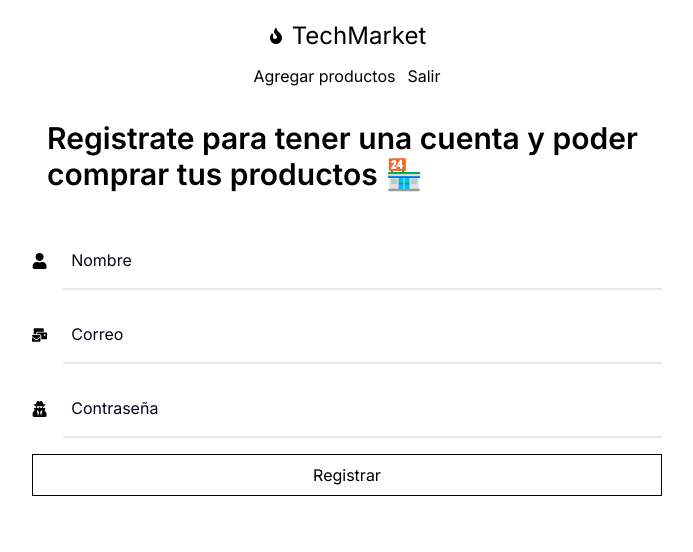
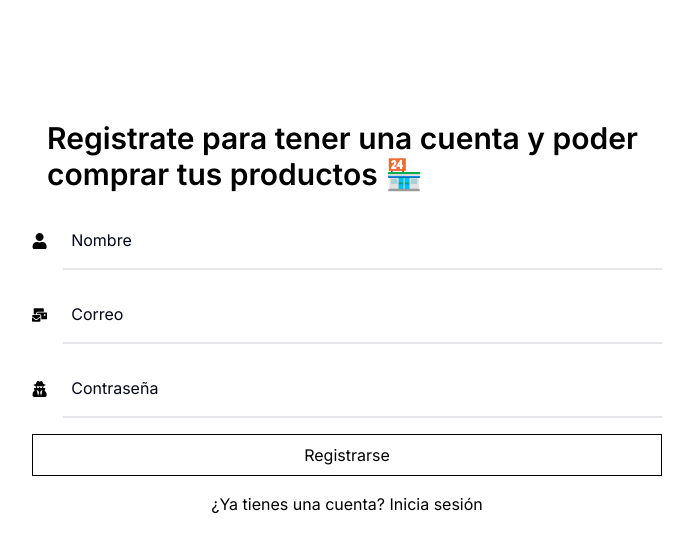
Before and after one commit to Oliver-G-R/tech-marker, a Next.js app: page /SignUp in a window 1280 px wide. Shown: the top 552 px of the page, without its empty margins (293-986 px from the left). Built offline with nearby package versions, Linux system fonts and the light colour scheme.

Commit message:
add: service and component auth, move folder to rc

```diff
--- /dev/null
+++ b/src/app/SignIn/page.tsx
@@ -0,0 +1,25 @@
+"use client";
+
+import { FormAuth } from "@/components/FormAuth";
+import Link from "next/link";
+import { FormEvent } from "react";
+
+export default function SignIn () {
+  return (
+      <main className="global-container">
+        <div className="mt-[100px] flex  flex-col items-center justify-center">
+          <h1 className=" font-semibold text-3xl w-[600px]">
+            Inicia sesión
+          </h1>
+
+          <FormAuth
+            typeForm="login"
+          />
+
+          <span className=" mt-4">
+            ¿Aún no tienes una cuenta? <Link href="/SignUp">Registrate</Link>
+          </span>
+        </div>
+      </main>
+  )
+}
--- a/src/app/SignUp/page.tsx
+++ b/src/app/SignUp/page.tsx
@@ -1,8 +1,7 @@
 'use client';
-
 import { FormEvent } from "react";
-import { HeaderNav } from "../components/HeaderNav";
-import { FaUser, FaMailBulk, FaUserSecret } from "react-icons/fa";
+import { FormAuth } from "@/components/FormAuth";
+import Link from "next/link";
 
 export default function SignUp(){
   const handleSubmit = (e:FormEvent) => {
@@ -11,33 +10,19 @@ export default function SignUp(){
 
   return(
     <>
-      <HeaderNav/>
       <main className="global-container">
         <div className=" mt-[100px] flex  flex-col items-center justify-center">
           <h1 className=" font-semibold text-3xl w-[600px]">
             Registrate para tener una cuenta y poder comprar tus productos 🏪
           </h1>
 
-          <form onSubmit={(e) => handleSubmit(e)} className="mt-10 flex gap-4 flex-col items-center justify-center w-[70%]">
-            <div className="flex flex-row-reverse gap-4 items-center w-[100%]">
-              <input className="w-[100%] outline-none placeholder-slate-950 border-b-2 px-2 py-4 " type="text" placeholder="Nombre" name="name" />
-              <FaUser/>
-            </div>
+          <FormAuth
+            typeForm="register"
+          />
 
-            <div className="flex flex-row-reverse gap-4 items-center w-[100%]">
-              <input className="w-[100%] outline-none placeholder-slate-950 border-b-2 px-2 py-4 " type="text" placeholder="Correo" name="email" />
-              <FaMailBulk/>
-            </div>
-
-            <div className="w-[100%] flex flex-row-reverse gap-4 items-center">
-              <input className="outline-none placeholder-slate-950 border-b-2 w-[100%] px-2 py-4 " type="text" placeholder="Contraseña" name="password" />
-              <FaUserSecret/>
-            </div>
-
-            <button className=' text-black border-[1.3px] border-black p-2 w-[100%] hover:bg-slate-800  hover:text-white transition-colors'>
-              Registrar
-            </button>
-          </form>
+          <span className=" mt-4">
+            ¿Ya tienes una cuenta? <Link href="/SignIn">Inicia sesión</Link>
+          </span>
         </div>
       </main>
     </>
--- a/src/app/api/user/route.ts
+++ b/src/app/api/auth/register/route.ts
@@ -1,5 +1,5 @@
 import { NextResponse } from 'next/server'
-import { prisma } from '../../../../prisma/index';
+import { prisma } from '../../../../../prisma/index';
 import { UserFormBasic } from '@/models/User';
 
 export async function POST(req: Request){
--- a/src/app/layout.tsx
+++ b/src/app/layout.tsx
@@ -16,7 +16,10 @@ export default function RootLayout({
 }) {
   return (
     <html lang="en">
-      <body className={inter.className}>{children}</body>
+      <body className={inter.className}>
+        {children}
+
+      </body>
     </html>
   )
 }
--- a/src/app/page.tsx
+++ b/src/app/page.tsx
@@ -1,6 +1,6 @@
-import { CardProduct } from "./components/CardProduct";
-import { HeaderNav } from "./components/HeaderNav";
-import { SectionProduct } from "./components/SectionProduct";
+import { CardProduct } from "../components/CardProduct";
+import { HeaderNav } from "../components/HeaderNav";
+import { SectionProduct } from "../components/SectionProduct";
 
 export default function Home() {
   const products = [
--- /dev/null
+++ b/src/components/Alert.tsx
@@ -0,0 +1,33 @@
+import { useEffect, useState } from "react"
+
+interface AlertProps{
+  typeAlert: 'success' | 'error'
+  message: string | null
+}
+export const Alert = ({typeAlert, message = "Hola"}:AlertProps) => {
+
+  const [showAlert, setShowAlert] = useState<boolean>(true)
+
+  useEffect(() => {
+    let timeout: NodeJS.Timeout
+
+    if(message){
+      timeout = setTimeout(() => {
+        setShowAlert(false)
+      }, 3000);
+    }
+
+    // clear timeout when unmount
+    return () => clearTimeout(timeout)
+
+  }, [message])
+
+
+  return showAlert && (
+    <div
+      className={`p-2 mt-4  w-2/5 text-center text-white  shadow-md
+        ${typeAlert === 'success' ? ' bg-green-500' : 'bg-red-500'}`}>
+      {message}
+    </div>
+  )
+}
--- /dev/null
+++ b/src/components/FormAuth.tsx
@@ -0,0 +1,89 @@
+import { UserFormBasic } from "@/models/User"
+import { ChangeEvent, useState } from "react"
+import { FaMailBulk, FaUser, FaUserSecret } from "react-icons/fa"
+import servicesAuth from "@/services/auth"
+import { Alert } from "./Alert"
+
+interface FormAuthProps{
+  typeForm: 'login' | 'register'
+}
+export const FormAuth = ({ typeForm}:FormAuthProps) => {
+
+  const defaultInputValues: UserFormBasic = {
+    name: '',
+    email: '',
+    password: ''
+  }
+
+  const [errorAuth, setErrorAuth] = useState<string | null>(null)
+
+  const [inputValues, setInputValues] = useState<UserFormBasic>(defaultInputValues)
+
+  const handleChange = (e:ChangeEvent<HTMLInputElement>) => {
+    const {name, value} = e.target
+
+    setInputValues({
+      ...inputValues,
+      [name]: value
+    })
+  }
+
+  const handleSubmit = async (e:React.FormEvent<HTMLFormElement>) => {
+    e.preventDefault()
+    if(typeForm === "register"){
+      const resp = await servicesAuth.SigUp(inputValues)
+      if(resp.status !== 201){
+        setErrorAuth(resp.error)
+      }
+    }else{
+
+    }
+  }
+
+  return (
+      <>
+        {errorAuth && <Alert
+          typeAlert={errorAuth ? 'error' : 'success'}
+          message={errorAuth}
+        />}
+
+        <form onSubmit={(e) => handleSubmit(e)} className="mt-5  flex gap-4 flex-col items-center justify-center w-[70%]">
+            {typeForm === "register" && <div className="flex flex-row-reverse gap-4 items-center w-[100%]">
+              <input
+                onChange={handleChange}
+                className="w-[100%] outline-none placeholder-slate-950 border-b-2 px-2 py-4 "
+                type="text"
+                placeholder="Nombre"
+                name="name" />
+              <FaUser/>
+            </div>}
+
+            <div className="flex flex-row-reverse gap-4 items-center w-[100%]">
+              <input
+                onChange={handleChange}
+                className="w-[100%] outline-none placeholder-slate-950 border-b-2 px-2 py-4 "
+                type="email"
+                placeholder="Correo"
+                name="email" />
+              <FaMailBulk/>
+            </div>
+
+            <div className="w-[100%] flex flex-row-reverse gap-4 items-center">
+              <input
+                onChange={handleChange}
+                className="outline-none placeholder-slate-950 border-b-2 w-[100%] px-2 py-4 "
+                type="password"
+                placeholder="Contraseña"
+                name="password" />
+              <FaUserSecret/>
+            </div>
+
+            <button className=' text-black border-[1.3px] border-black p-2 w-[100%] hover:bg-slate-800  hover:text-white transition-colors'>
+              {
+                typeForm === 'login' ? 'Iniciar sesión' : 'Registrarse'
+              }
+            </button>
+        </form>
+      </>
+  )
+}
--- /dev/null
+++ b/src/services/auth.ts
@@ -0,0 +1,34 @@
+import { UserFormBasic } from "@/models/User";
+
+const SigUp = async (user: UserFormBasic ) => {
+  try {
+    const req =  await fetch("/api/auth/register", {
+      method: 'POST',
+      body: JSON.stringify(user),
+      headers: {
+        'Content-Type': 'application/json'
+      }
+    })
+
+    if(!req.ok){
+      const errorData = await req.json()
+      throw new Error(errorData.message)
+    }
+
+    const resp = await req.json()
+
+    return{
+      data: resp,
+      status: req.status
+    }
+
+  } catch (error: any) {
+    return{
+      error: error.message
+    }
+  }
+}
+
+export default {
+  SigUp
+}
```
Also changed, not shown: src/components/CardProduct.tsx (renamed from src/app/components/CardProduct.tsx), src/components/HeaderNav.tsx (renamed from src/app/components/HeaderNav.tsx), src/components/SectionProduct.tsx (renamed from src/app/components/SectionProduct.tsx).
